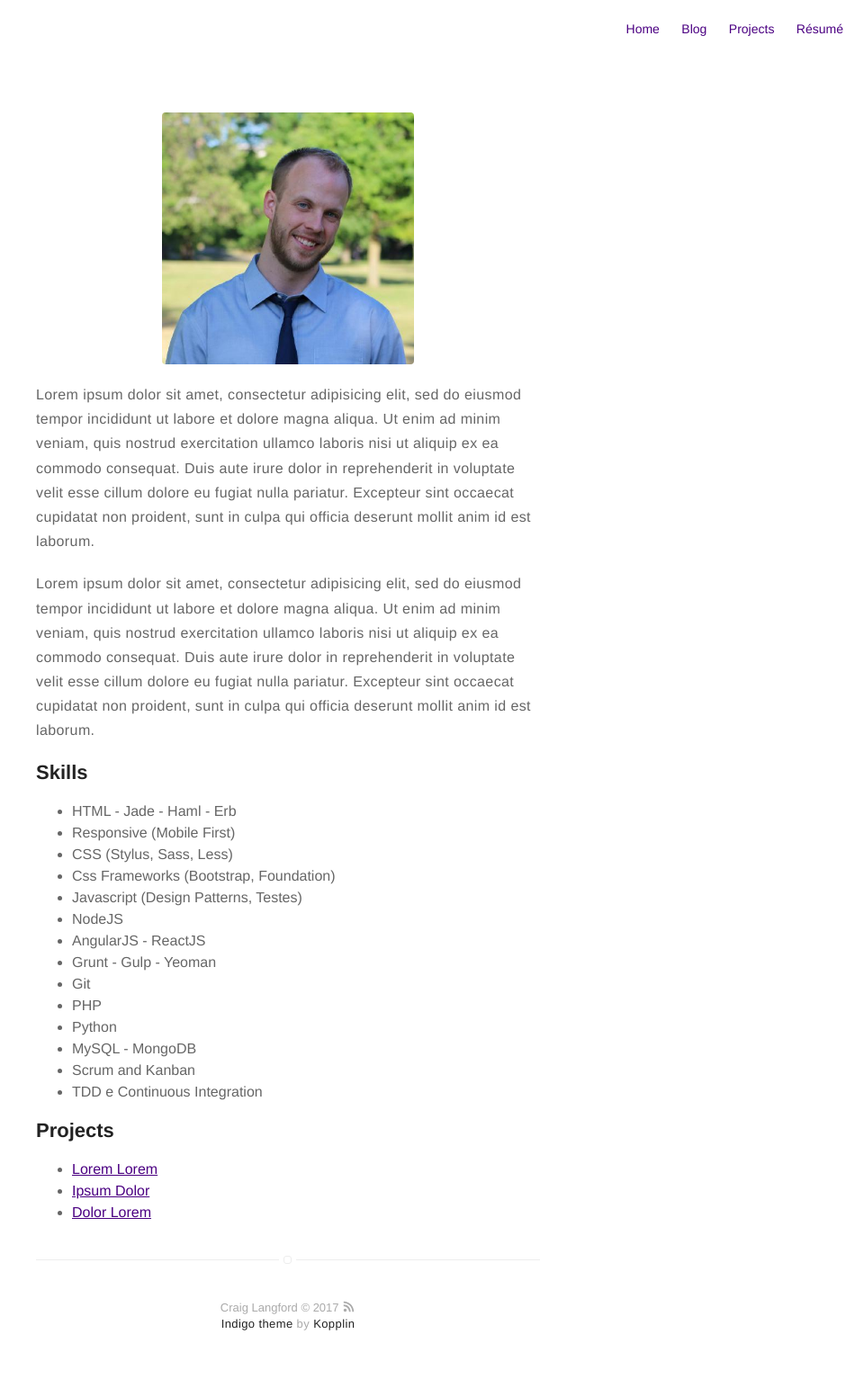
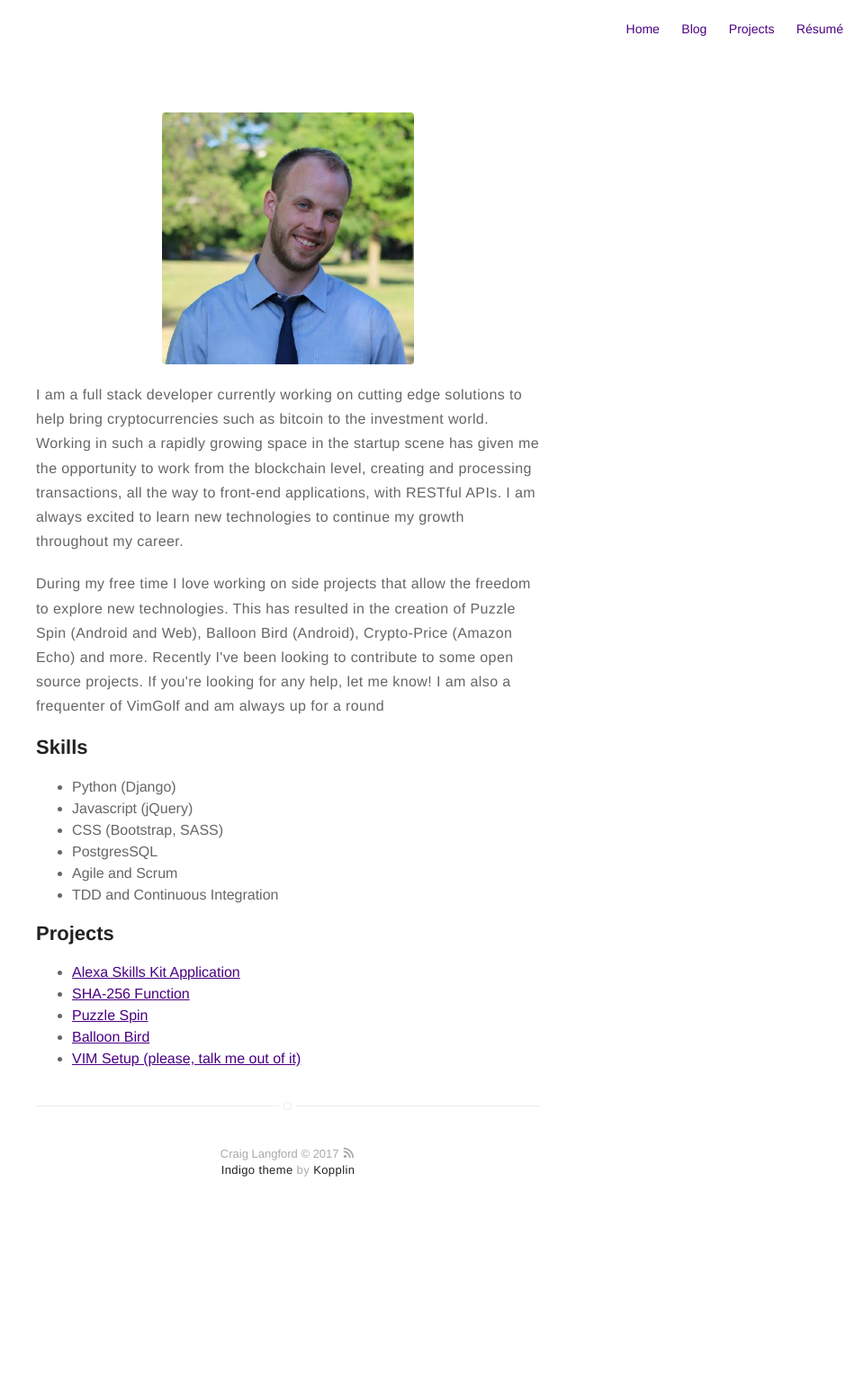
Before and after one commit to CraigLangford/CraigLangford.github.io, a Jekyll site: the page built from about.md, in a window 1280 px wide. Shown: the whole page at 90% size, without its empty margins (320-1280 px from the left). Built offline with Jekyll 4.4.1, drawn with Linux system fonts in a browser that asks for light colours; after the commit the page ends 1372 px from its top, so only the background shows below that.

Commit message:
Added about and resume sections

```diff
--- a/_config.yml
+++ b/_config.yml
@@ -1,6 +1,6 @@
 # main text of home
 name: Craig Langford
-bio: A back-end developer who enjoys cooking, travelling and music
+bio: An backend developer who enjoys cooking, travelling and music
 # twitter summary info
 description: A blog about technology and stuff related
 
@@ -13,7 +13,7 @@ picture: assets/images/profile.jpg
 # and specify source (external or local).
 resume: true
 resume-external: true
-resume-url: https://google.com/?q=my+resume
+resume-url: assets/documents/craig-langford-resume.pdf
 
 url: https://craigllangford.com
 
--- a/about.md
+++ b/about.md
@@ -4,43 +4,47 @@ layout: page
 ---
 ![Profile Image]({{ site.url }}/{{ site.picture }})
 
-<p>Lorem ipsum dolor sit amet, consectetur adipisicing elit, sed do eiusmod
-tempor incididunt ut labore et dolore magna aliqua. Ut enim ad minim veniam,
-quis nostrud exercitation ullamco laboris nisi ut aliquip ex ea commodo
-consequat. Duis aute irure dolor in reprehenderit in voluptate velit esse
-cillum dolore eu fugiat nulla pariatur. Excepteur sint occaecat cupidatat non
-proident, sunt in culpa qui officia deserunt mollit anim id est laborum.</p>
+<p>I am a full stack developer currently working on cutting edge solutions to
+help bring cryptocurrencies such as bitcoin to the investment world. Working in
+such a rapidly growing space in the startup scene has given me the opportunity
+to work from the blockchain level, creating and processing transactions, all
+the way to front-end applications, with RESTful APIs. I am always excited to
+learn new technologies to continue my growth throughout my career.</p>
 
-<p>Lorem ipsum dolor sit amet, consectetur adipisicing elit, sed do eiusmod
-tempor incididunt ut labore et dolore magna aliqua. Ut enim ad minim veniam,
-quis nostrud exercitation ullamco laboris nisi ut aliquip ex ea commodo
-consequat. Duis aute irure dolor in reprehenderit in voluptate velit esse
-cillum dolore eu fugiat nulla pariatur. Excepteur sint occaecat cupidatat non
-proident, sunt in culpa qui officia deserunt mollit anim id est laborum.</p>
+<p>During my free time I love working on side projects that allow the freedom
+to explore new technologies. This has resulted in the creation of Puzzle Spin
+(Android and Web), Balloon Bird (Android), Crypto-Price (Amazon Echo) and more.
+Recently I've been looking to contribute to some open source projects. If
+you're looking for any help, let me know! I am also a frequenter of VimGolf and
+am always up for a round</p>
 
 <h2>Skills</h2>
 
 <ul class="skill-list">
-	<li>HTML - Jade - Haml - Erb</li>
-	<li>Responsive (Mobile First)</li>
-	<li>CSS (Stylus, Sass, Less)</li>
-	<li>Css Frameworks (Bootstrap, Foundation)</li>
-	<li>Javascript (Design Patterns, Testes)</li>
-	<li>NodeJS</li>
-	<li>AngularJS - ReactJS</li>
-	<li>Grunt - Gulp - Yeoman</li>
-	<li>Git</li>
-	<li>PHP</li>
-	<li>Python</li>
-	<li>MySQL - MongoDB</li>
-	<li>Scrum and Kanban</li>
-	<li>TDD e Continuous Integration</li>
+	<li>Python (Django)</li>
+	<li>Javascript (jQuery)</li>
+	<li>CSS (Bootstrap, SASS)</li>
+	<li>PostgresSQL</li>
+	<li>Agile and Scrum</li>
+	<li>TDD and Continuous Integration</li>
 </ul>
 
 <h2>Projects</h2>
 
 <ul>
-	<li><a href="https://github.com/">Lorem Lorem</a></li>
-	<li><a href="https://github.com/">Ipsum Dolor</a></li>
-	<li><a href="https://github.com/">Dolor Lorem</a></li>
+	<li><a href="https://github.com/CraigLangford/Crypto-Price">
+		Alexa Skills Kit Application
+	</a></li>
+	<li><a href="https://github.com/CraigLangford/Cryptographic-Functions">
+		SHA-256 Function
+	</a></li>
+	<li><a href="http://puzzlespin.com">
+		Puzzle Spin
+	</a></li>
+	<li><a href="https://play.google.com/store/apps/details?id=com.pebble.upstream.android">
+		Balloon Bird
+	</a></li>
+	<li><a href="https://github.com/CraigLangford/Vim-Setup">
+		VIM Setup (please, talk me out of it)
+	</a></li>
 </ul>
```
Also changed, not shown: _posts/2016-08-07-puzzle-spin.md (+1 -1 lines), 1 other file.
